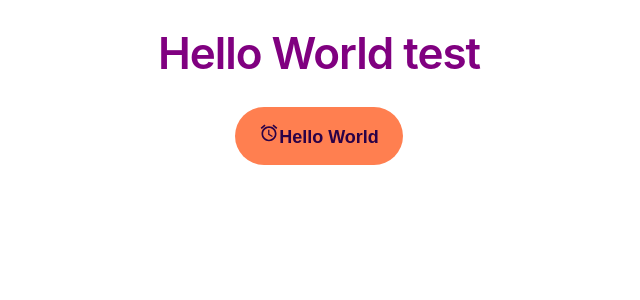
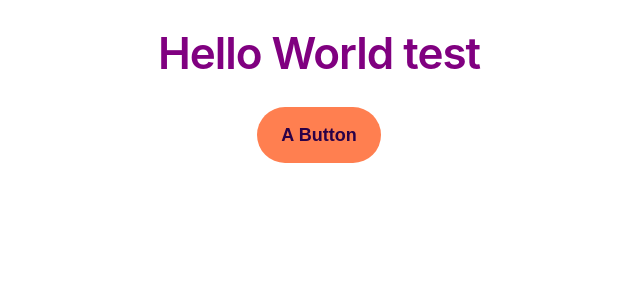
Before and after one commit to SteveDenning/react-movie-search, a React (Create React App) app: page / in a window 1280 px wide. Shown: the top 300 px of the page, without its empty margins (321-961 px from the left). Built offline with nearby package versions, Linux system fonts and the light colour scheme.

Commit message:
oo4 - remove sass warnings

```diff
--- a/package.json
+++ b/package.json
@@ -34,7 +34,7 @@
     "react": "^18.3.1",
     "react-dom": "^18.3.1",
     "react-scripts": "5.0.1",
-    "sass": "^1.79.5",
+    "sass": "1.32.13",
     "typescript": "^4.9.5",
     "web-vitals": "^2.1.4"
   },
--- a/src/App.tsx
+++ b/src/App.tsx
@@ -1,7 +1,6 @@
 import React from "react";
 import "./App.scss";
 
-import { AccessAlarm } from "@mui/icons-material";
 import Button from "./components/button";
 
 interface Props {}
@@ -14,10 +13,7 @@ const App: React.FC<Props> = () => {
     >
       <header>
         <h1>Hello World test</h1>
-        <Button>
-          <AccessAlarm sx={{ color: "red" }} />
-          Hello World
-        </Button>
+        <Button>A Button</Button>
       </header>
     </div>
   );
```
Also changed, not shown: 1 other file (tests, documents, lock files or other folders).
